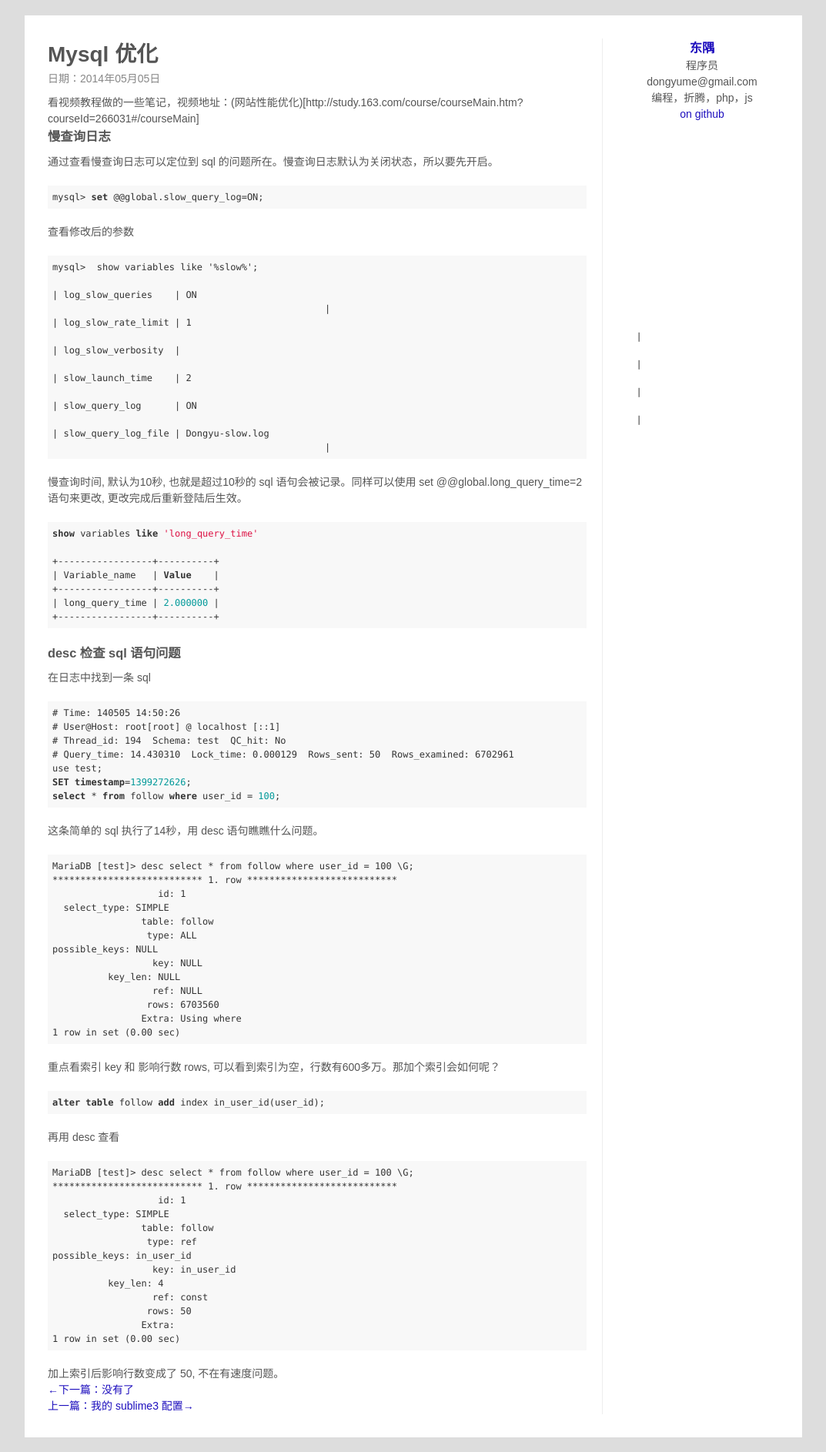
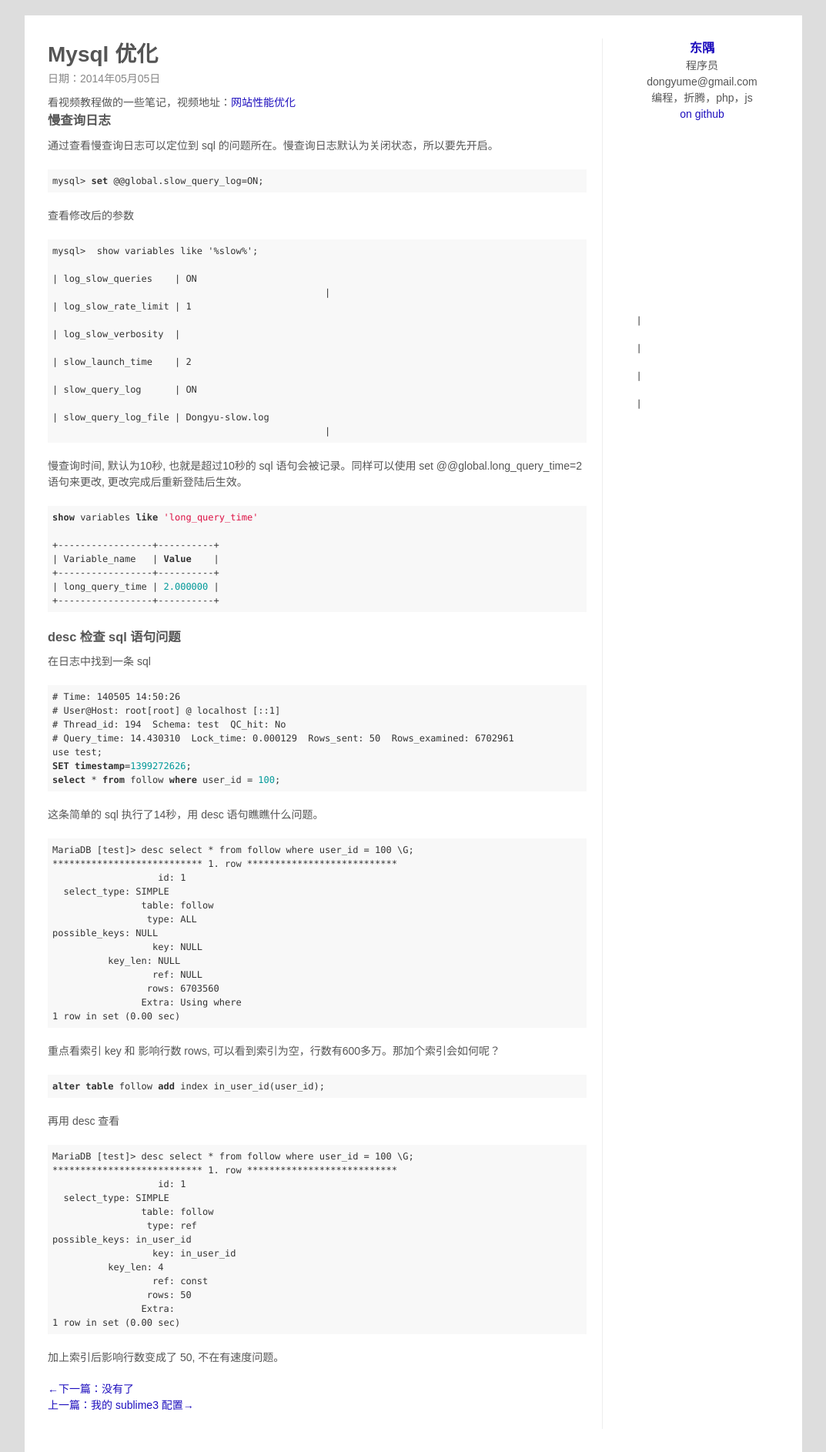
Before and after one commit to imdongyu/imdongyu.github.io, a Jekyll site: the page built from _posts/2014-05-05-mysql-optimization.md, in a window 1280 px wide. Shown: the whole page at 77% size, without its empty margins (103-1176 px from the left). Built offline with Jekyll 4.4.1, drawn with Linux system fonts in a browser that asks for light colours; Markdown is read by kramdown in place of the engine named in the settings; comment, search, counter and statistics services are not loaded.

Commit message:
update
udpate

```diff
--- a/_posts/2014-05-05-mysql-optimization.md
+++ b/_posts/2014-05-05-mysql-optimization.md
@@ -3,7 +3,7 @@ layout: post
 title: Mysql 优化
 ---
 
-看视频教程做的一些笔记，视频地址：(网站性能优化)[http://study.163.com/course/courseMain.htm?courseId=266031#/courseMain]
+看视频教程做的一些笔记，视频地址：[网站性能优化](http://study.163.com/course/courseMain.htm?courseId=266031#/courseMain)
 
 
 ### 慢查询日志
--- a/css/style.css
+++ b/css/style.css
@@ -56,3 +56,8 @@ a {
 .pubtime {
   color: #888;
 }
+
+.pager {
+	margin-top: 20px;
+	margin-bottom: 20px;
+}
```
Also changed, not shown: 1 other file.
